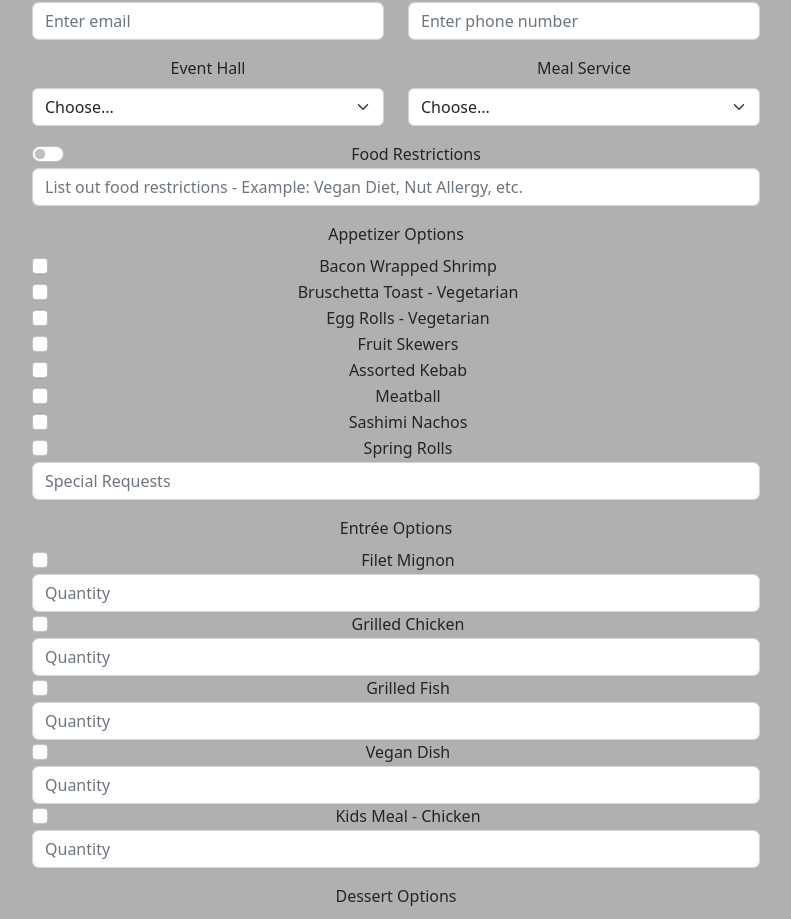
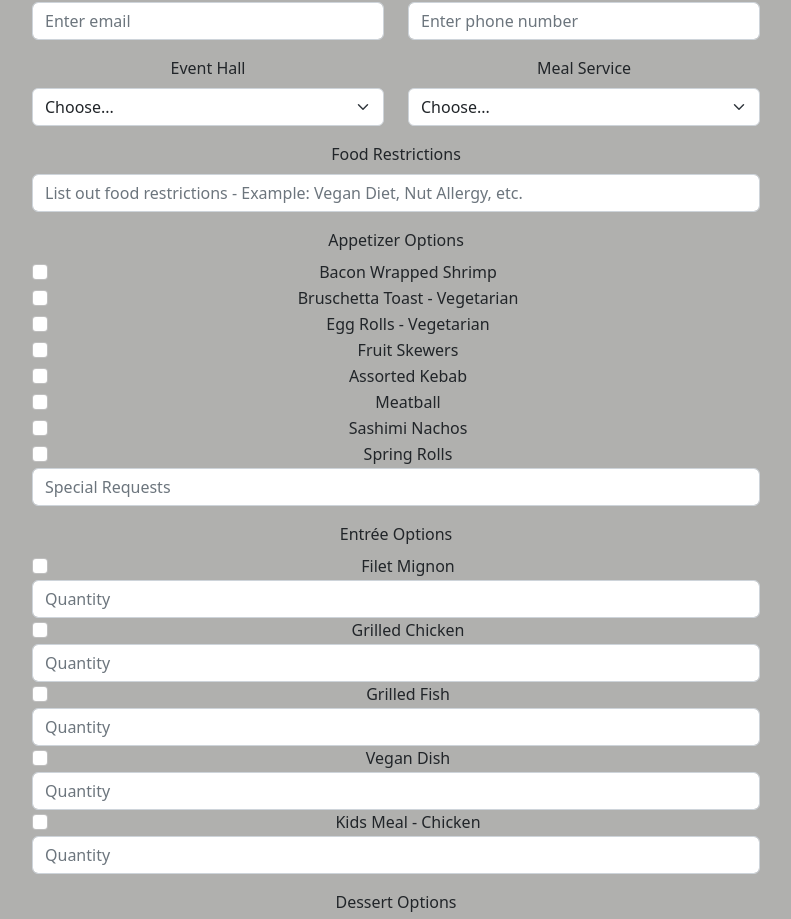
Before and after one commit to catmig1992/plan-events, a React (Create React App) app in the folder Front-End/: page /form in a window 1280 px wide. Shown: the part 1056-1975 px from the top of the page, without its empty margins (244-1035 px from the left). Built offline with nearby package versions, Linux system fonts and the light colour scheme.

Commit message:
removed bootstrap switch

```diff
--- a/Front-End/src/components/CustomForm.js
+++ b/Front-End/src/components/CustomForm.js
@@ -146,11 +146,7 @@ export default function CustomForm() {
           </Row>
 
           <Form.Group className="mb-3" id="formGridFoodRestrictions">
-            <Form.Check
-              type="switch"
-              id="custom-switch"
-              label="Food Restrictions"
-            />
+            <Form.Label>Food Restrictions</Form.Label>
             <Form.Control placeholder="List out food restrictions - Example: Vegan Diet, Nut Allergy, etc." />
           </Form.Group>
 
--- a/Front-End/src/components/PackageForm.js
+++ b/Front-End/src/components/PackageForm.js
@@ -138,11 +138,7 @@ export default function PackageForm() {
           </Row>
 
           <Form.Group className="mb-3" id="formGridFoodRestrictions">
-            <Form.Check
-              type="switch"
-              id="custom-switch"
-              label="Food Restrictions"
-            />
+            <Form.Label>Food Restrictions</Form.Label>
             <Form.Control placeholder="List out food restrictions - Example: Vegan Diet, Nut Allergy, etc." />
           </Form.Group>
 
```
